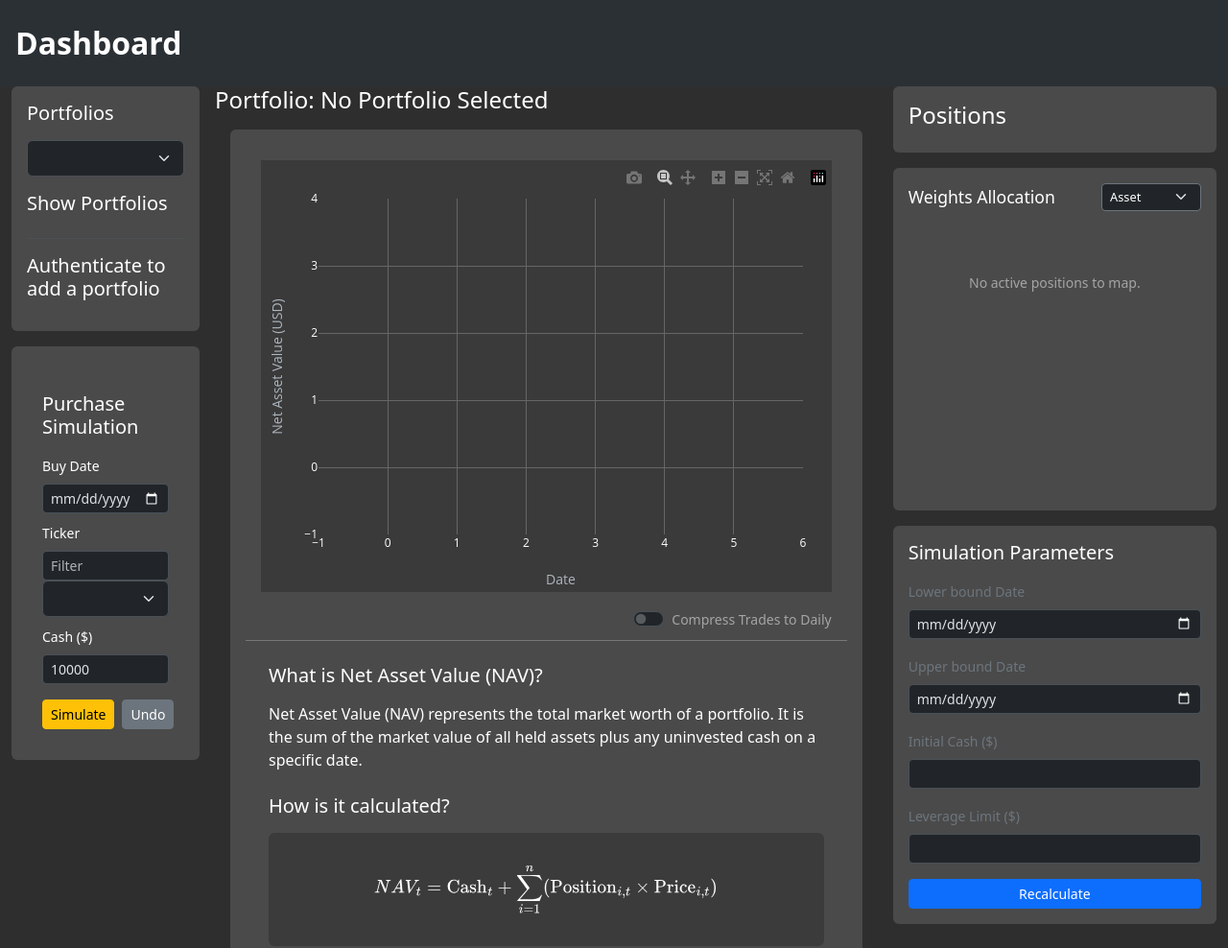
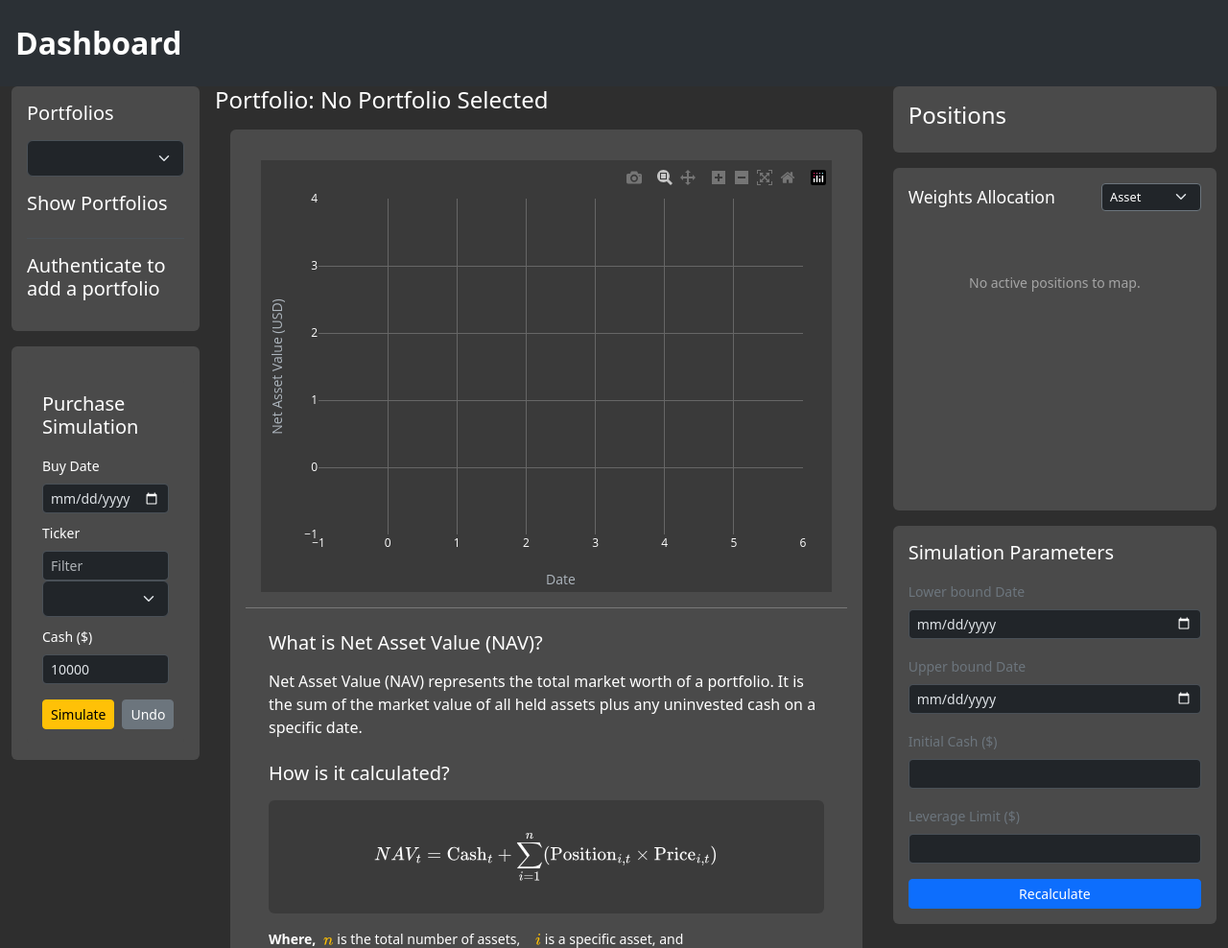
Before and after one commit to aachen-investment-club/portfolio-management, a Flask app: template portfolio/templates/index.html in a window 1280 px wide. Shown: the top 988 px of the page at 96% size. Run offline with Flask 3, Linux system fonts and the light colour scheme; the template is opened without the code that fills it, so the values that code supplies are empty; parts of the project's set-up code (start-up, migrations or seed data) failed here and were passed over; some libraries are stand-ins or nearby versions.

Commit message:
chore: remove frontend integration

```diff
--- a/portfolio/templates/index.html
+++ b/portfolio/templates/index.html
@@ -149,14 +149,6 @@
                                     <div class="p-3">
                                         <div id="main-chart" class="container-fluid p-0"></div>
                                     </div>
-                                <div class="d-flex justify-content-end px-3 pb-2">
-                                    <div class="form-check form-switch">
-                                        <input class="form-check-input" type="checkbox" id="resampleToggle" {% if resample_daily %}checked{% endif %}>
-                                        <label class="form-check-label text-white-50 small" for="resampleToggle">
-                                            Compress Trades to Daily
-                                        </label>
-                                    </div>
-                                </div>
                                     <hr class="m-0 opacity-10">
 
                                     <div class="p-4 rounded" >
--- a/portfolio/templates/index.js
+++ b/portfolio/templates/index.js
@@ -400,14 +400,3 @@ document.addEventListener("DOMContentLoaded", function() {
         });
     }
 });
-
-document.addEventListener("DOMContentLoaded", function() {
-    const resampleToggle = document.getElementById("resampleToggle");
-    if (resampleToggle) {
-        resampleToggle.addEventListener("change", function() {
-            const urlParams = new URLSearchParams(window.location.search);
-            urlParams.set("resample", this.checked);
-            window.location.search = urlParams.toString();
-        });
-    }
-});
```
Also changed, not shown: portfolio/routes.py (+3 -9 lines).
